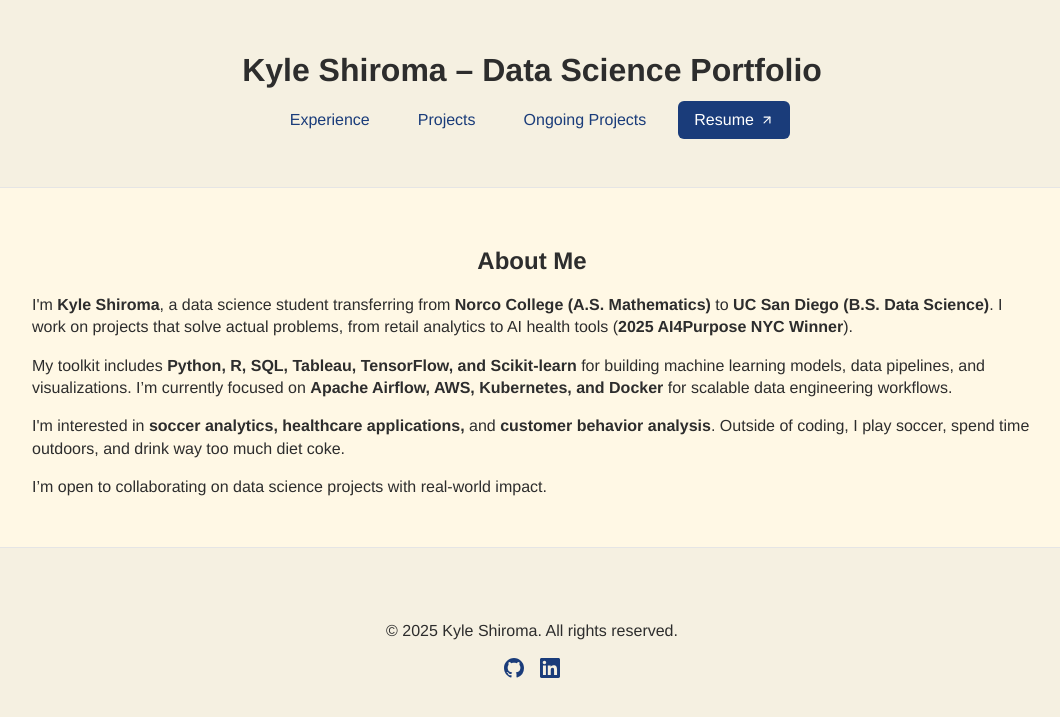
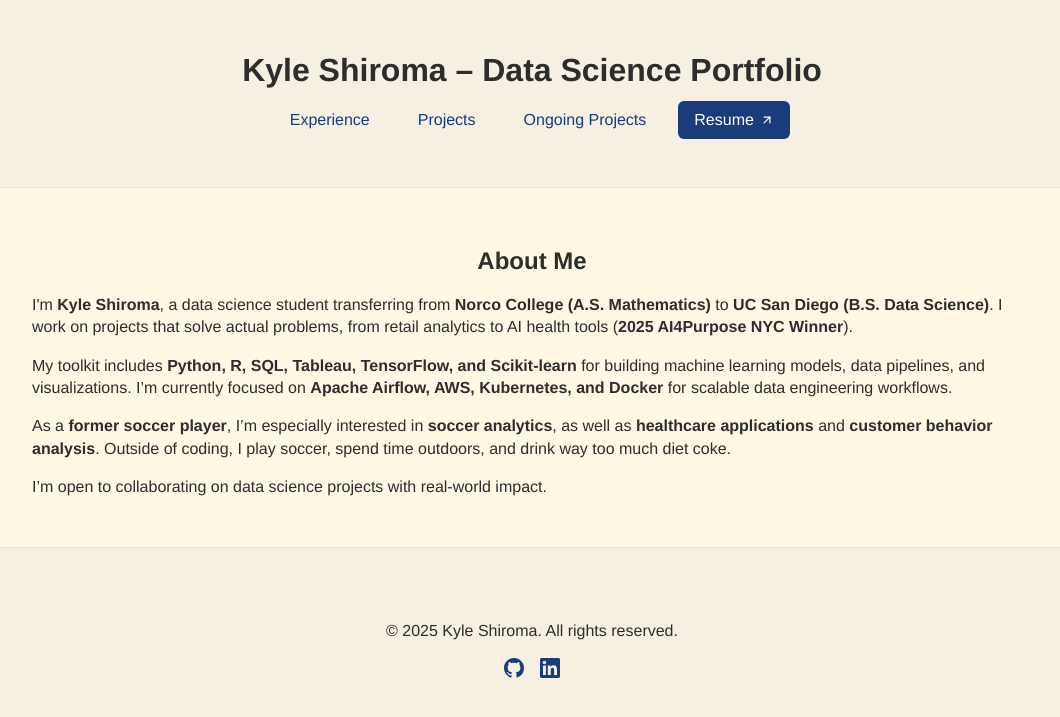
Before and after one commit to k-shiroma-code/k-shiroma-code.github.io, a Jekyll site: the page built from index.md, in a window 1280 px wide. Shown: the top 717 px of the page, without its empty margins (108-1168 px from the left). Built offline with Jekyll 4.4.1, drawn with Linux system fonts in a browser that asks for light colours.

Commit message:
Update index.md

```diff
--- a/index.md
+++ b/index.md
@@ -16,8 +16,8 @@ permalink: /
   for scalable data engineering workflows.
 </p>
 <p>
-  I'm interested in <strong>soccer analytics, healthcare applications,</strong> and <strong>customer behavior analysis</strong>.
-  Outside of coding, I play soccer, spend time outdoors, and drink way too much diet coke.
+  As a <strong>former soccer player</strong>, I’m especially interested in <strong>soccer analytics</strong>, as well as <strong>healthcare applications</strong>
+  and <strong>customer behavior analysis</strong>. Outside of coding, I play soccer, spend time outdoors, and drink way too much diet coke.
 </p>
 <p>
   I’m open to collaborating on data science projects with real-world impact.
```
